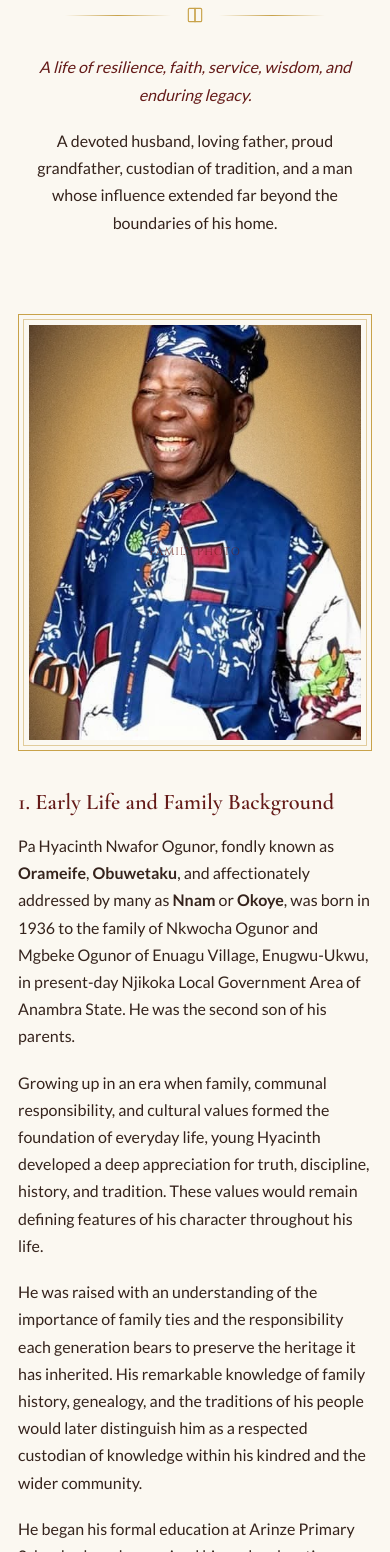
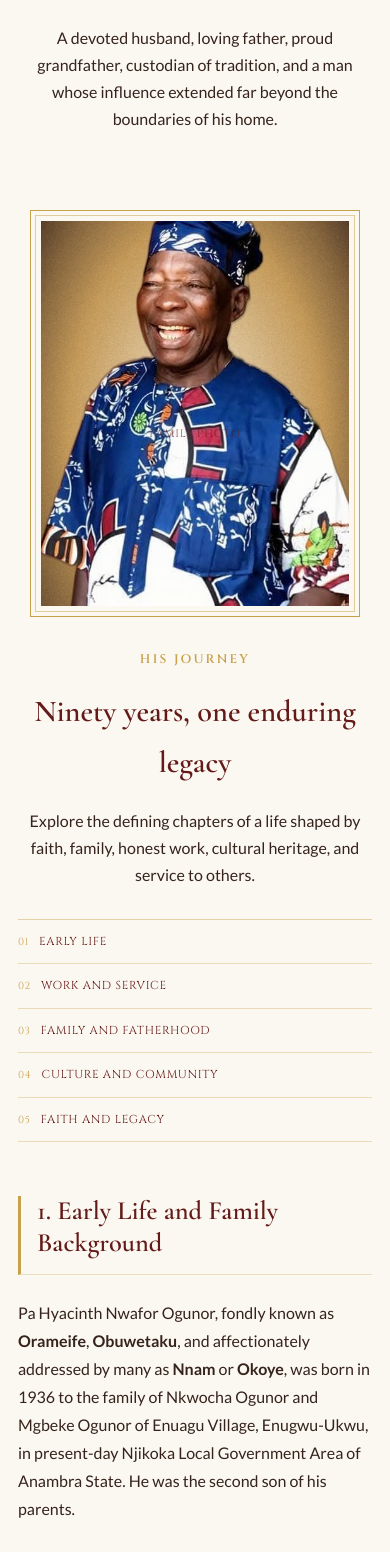
Before and after one commit to Drwaxy/ogunor-memorial-site, a plain HTML site: page biography.html in a window 390 px wide. Shown: the part 448-2000 px from the top of the page. Drawn offline with nearby package versions, Linux system fonts and the light colour scheme.

Commit message:
feat: redesign biography reading experience

```diff
--- a/biography.html
+++ b/biography.html
@@ -30,8 +30,8 @@
 
   <section style="padding-top:0;">
     <div class="container biography-layout">
-      <div>
-        <div class="ornate-frame" style="position:sticky; top:100px;">
+      <div class="bio-portrait">
+        <div class="ornate-frame">
           <div class="photo-slot">
             <img src="assets/photos/biography.jpg" alt="Late Pa. Hyacinth Nwafor Ogunor, smiling, in traditional blue attire" onerror="this.style.display='none'">
             <svg class="icon"><use href="assets/icons/sprite.svg#icon-image"></use></svg>
@@ -40,9 +40,22 @@
         </div>
       </div>
 
-      <div>
+      <div class="bio-guide">
+        <p class="eyebrow">His Journey</p>
+        <h2>Ninety years, one enduring legacy</h2>
+        <p>Explore the defining chapters of a life shaped by faith, family, honest work, cultural heritage, and service to others.</p>
+        <nav class="bio-chapters" aria-label="Biography chapters">
+          <a href="#early-life"><span>01</span> Early life</a>
+          <a href="#career"><span>02</span> Work and service</a>
+          <a href="#family"><span>03</span> Family and fatherhood</a>
+          <a href="#community"><span>04</span> Culture and community</a>
+          <a href="#faith"><span>05</span> Faith and legacy</a>
+        </nav>
+      </div>
+    </div>
 
-        <h3>1. Early Life and Family Background</h3>
+    <article class="container biography-story">
+        <h3 id="early-life">1. Early Life and Family Background</h3>
         <p>Pa Hyacinth Nwafor Ogunor, fondly known as <strong>Orameife</strong>, <strong>Obuwetaku</strong>, and affectionately addressed by many as <strong>Nnam</strong> or <strong>Okoye</strong>, was born in 1936 to the family of Nkwocha Ogunor and Mgbeke Ogunor of Enuagu Village, Enugwu-Ukwu, in present-day Njikoka Local Government Area of Anambra State. He was the second son of his parents.</p>
         <p>Growing up in an era when family, communal responsibility, and cultural values formed the foundation of everyday life, young Hyacinth developed a deep appreciation for truth, discipline, history, and tradition. These values would remain defining features of his character throughout his life.</p>
         <p>He was raised with an understanding of the importance of family ties and the responsibility each generation bears to preserve the heritage it has inherited. His remarkable knowledge of family history, genealogy, and the traditions of his people would later distinguish him as a respected custodian of knowledge within his kindred and the wider community.</p>
@@ -59,7 +72,7 @@
         </div>
         <p style="text-align:center; font-size:0.85rem; opacity:0.7; margin-top:-20px;">From his years of trade and travel across Northern Nigeria.</p>
 
-        <h3>3. Contributing to Nigeria&rsquo;s Electrification and Infrastructure Development</h3>
+        <h3 id="career">3. Contributing to Nigeria&rsquo;s Electrification and Infrastructure Development</h3>
         <p>Following the end of the Civil War in 1970, Pa Hyacinth embarked on a new professional chapter when he joined Siemens as a contract staff member on a major electricity transmission infrastructure project.</p>
         <p>His work involved the construction of high-voltage electricity transmission lines across different parts of Nigeria, beginning from Enugu and extending through Numan, Mubi, and areas of the former Gongola State, including territories now within Adamawa and Gombe states.</p>
         <p>At a time when Nigeria was rebuilding from the devastation of the Civil War and expanding its national infrastructure, these projects formed part of the country&rsquo;s efforts to extend electricity transmission and improve access to power across different regions. Working on such projects demanded dedication, mobility, endurance, and the willingness to operate in unfamiliar environments, often far from home.</p>
@@ -71,7 +84,7 @@
         <p>He remained in service until he attained retirement age, bringing to a close a journey that had taken him from trading in Northern Nigeria to infrastructure development, skilled craftsmanship, and public service. Across these different occupations, one principle remained constant: his belief in the dignity of labour and the responsibility of a man to provide for his family through honest work.</p>
         <p>He did not measure the worth of a person by the office they occupied or the wealth they accumulated. Rather, he believed that discipline, integrity, and a willingness to work were the true foundations of a respectable life. These convictions were not merely ideas he expressed; they were values he demonstrated through his own life and passed on to his children.</p>
 
-        <h3>5. Marriage, Fatherhood and Family Life</h3>
+        <h3 id="family">5. Marriage, Fatherhood and Family Life</h3>
         <p>On <strong>17 December 1974</strong>, Pa Hyacinth married his beloved wife, the late Mrs Ogechukwu Ogunor (n&eacute;e Ochomma). Their union marked the beginning of a beautiful family journey founded on love, companionship, shared responsibility, and a commitment to raising children with strong moral and spiritual values. Their marriage was blessed with eight children.</p>
 
         <div class="ornate-frame" style="margin:32px 0;">
@@ -95,7 +108,7 @@
         <p>For his family, those simple calls represented something far greater than routine communication &mdash; they were a constant expression of a father&rsquo;s love, concern, and reassuring presence. He was equally delighted by the arrival of his grandchildren, whose presence brought fresh joy into his life and gave him the opportunity to extend his affection and wisdom to another generation.</p>
         <p>Although the loss of his wife remained an enduring part of his personal story, he continued to uphold the family they had built together. He became its steady pillar, ensuring that the absence of one parent would not diminish the love, guidance, and sense of belonging that defined their home. In many ways, his greatest accomplishment was not found in the different professions he practised, but in the family he raised and the relationships he sustained throughout his lifetime.</p>
 
-        <h3>7. Leadership, Family Heritage and Community Service</h3>
+        <h3 id="community">7. Leadership, Family Heritage and Community Service</h3>
         <p>As the oldest man of Umuokpora Kindred, Pa Hyacinth naturally assumed the customary responsibility of headship within the kindred and the wider Ogunor family. His position was not the result of an appointment or an election &mdash; it came through his seniority as the eldest surviving man, in accordance with the traditions governing family leadership and the responsibilities of elders.</p>
         <p>He was deeply respected for his knowledge of family history, genealogy, customs, and the traditions of his people, and possessed a remarkable ability to recall historical events, explain family relationships, and connect the experiences of earlier generations with the present. He understood that traditions were not merely ceremonies to be observed but a body of knowledge and values that must be preserved and passed from one generation to another.</p>
         <p>As the eldest man, he played an important role in resolving disputes, maintaining harmony, and encouraging peaceful relationships among members of the kindred. He participated in important family occasions, offered guidance during marriages, welcomed newborns into the family, and provided counsel on matters that required the wisdom of an elder. His leadership was rooted in fairness, patience, truth, and an unwavering desire to preserve peace.</p>
@@ -120,7 +133,7 @@
         <p>During his retirement, his home in Enuagu Village became a place where the same spirit of hospitality he had enjoyed during his travels was generously extended to others. He welcomed visitors to his community with genuine warmth, making time to engage them in conversation, share stories, and ensure they felt at home. Whether the visitor was a relative returning home, a friend, or someone visiting the community for the first time, Orameife understood the importance of making people feel welcome.</p>
         <p>For him, hospitality was not simply a social obligation &mdash; it was an expression of his belief that every human being deserved kindness, dignity, and respect. He was proudly Igbo, deeply rooted in the traditions of his ancestors, yet his heart was large enough to embrace people from every part of Nigeria. His life demonstrated that one could remain firmly grounded in one&rsquo;s cultural identity while appreciating and respecting the traditions of others.</p>
 
-        <h3>10. Faith, Character and Personal Convictions</h3>
+        <h3 id="faith">10. Faith, Character and Personal Convictions</h3>
         <p>Pa Hyacinth was a committed Catholic and a member of several societies in St. Theresa&rsquo;s Catholic Church, Enugwu-Ukwu. His Christian faith was an important foundation of his life and influenced the way he approached family responsibilities, relationships, and personal conduct. He believed strongly in raising his children in the fear of God and encouraged them to live with honesty, humility, compassion, and respect for others.</p>
         <p>His faith existed alongside a profound appreciation for Igbo history and traditional values. He understood the importance of preserving cultural identity while remaining devoted to his Christian beliefs. He was a man who valued peace and happiness above unnecessary conflict, and preferred reconciliation to division, believing that a person&rsquo;s character should be evident in how they treated others.</p>
         <p>Truthfulness was particularly important to him. Whether he was recounting historical events, offering family advice, or addressing disagreements, he was guided by his conviction that truth and integrity should never be compromised for temporary convenience. He also believed deeply in self-discipline &mdash; to him, leadership began with the ability to govern oneself before seeking to guide others. Authority without character held little meaning, and wealth without integrity was never a measure of genuine accomplishment.</p>
@@ -142,8 +155,7 @@
           <svg class="icon"><use href="assets/icons/sprite.svg#icon-flower"></use></svg>
         </div>
         <p style="text-align:center;" class="signature">Obuwetaku &mdash; Rest in Peace</p>
-      </div>
-    </div>
+    </article>
   </section>
 </main>
 
--- a/css/style.css
+++ b/css/style.css
@@ -324,14 +324,71 @@ textarea:focus-visible {
   margin-top: 28px;
 }
 
-.story-intro,
-.biography-layout {
+.story-intro {
   display: grid;
   gap: 48px;
   align-items: center;
 }
 .story-intro { grid-template-columns: 1fr 1.2fr; }
-.biography-layout { grid-template-columns: 0.9fr 1.4fr; align-items: start; }
+
+.biography-layout {
+  display: grid;
+  grid-template-columns: minmax(260px, 0.8fr) minmax(0, 1.2fr);
+  gap: clamp(36px, 7vw, 84px);
+  align-items: center;
+  max-width: 980px;
+  margin-bottom: 84px;
+}
+.bio-portrait { max-width: 380px; width: 100%; justify-self: end; }
+.bio-guide { max-width: 520px; }
+.bio-guide h2 { margin-bottom: 18px; }
+.bio-chapters {
+  display: grid;
+  grid-template-columns: repeat(2, minmax(0, 1fr));
+  gap: 0 24px;
+  margin-top: 30px;
+  border-top: 1px solid rgba(200,162,74,0.45);
+}
+.bio-chapters a {
+  display: flex;
+  align-items: baseline;
+  gap: 10px;
+  padding: 12px 0;
+  border-bottom: 1px solid rgba(200,162,74,0.35);
+  color: var(--wine);
+  font-family: var(--font-sub);
+  font-size: 0.72rem;
+  letter-spacing: 0.06em;
+  text-transform: uppercase;
+}
+.bio-chapters a:hover { color: var(--gold); }
+.bio-chapters span { color: var(--gold); font-size: 0.64rem; }
+
+.biography-story {
+  max-width: 800px;
+  font-size: 1.05rem;
+  line-height: 1.82;
+}
+.biography-story h3 {
+  scroll-margin-top: 100px;
+  margin: 76px 0 24px;
+  padding: 0 0 14px 22px;
+  border-left: 3px solid var(--gold);
+  border-bottom: 1px solid rgba(200,162,74,0.3);
+  font-size: clamp(1.65rem, 3vw, 2.15rem);
+  line-height: 1.2;
+}
+.biography-story h3:first-child { margin-top: 0; }
+.biography-story > p { margin-bottom: 1.35em; }
+.biography-story .ornate-frame {
+  max-width: 680px;
+  margin: 48px auto 32px !important;
+}
+.biography-story blockquote {
+  padding: 28px 0;
+  border-top: 1px solid var(--gold);
+  border-bottom: 1px solid var(--gold);
+}
 
 /* -------- Sections -------- */
 section { padding: 88px 0; }
@@ -504,11 +561,31 @@ button:disabled { cursor: not-allowed; opacity: 0.65; }
 
 @media (max-width: 760px) {
   section { padding: 64px 0; }
+  .nav-inner { padding: 12px 16px; }
+  .brand { min-width: 0; gap: 8px; }
+  .brand-text { font-size: 0.7rem; line-height: 1.35; }
+  .brand-text strong { display: block; }
   .story-intro,
   .biography-layout { grid-template-columns: 1fr; gap: 32px; }
-  .biography-layout .ornate-frame { position: relative !important; top: auto !important; }
+  .biography-layout { margin-bottom: 54px; }
+  .bio-portrait { max-width: 330px; justify-self: center; }
+  .bio-guide { text-align: center; margin: 0 auto; }
+  .bio-chapters { text-align: left; }
+  .biography-story { font-size: 1rem; line-height: 1.75; }
+  .biography-story h3 { margin-top: 56px; padding-left: 16px; }
+  body[data-page="biography"] .section-head h1 {
+    font-size: clamp(2.25rem, 10vw, 3.2rem);
+    overflow-wrap: anywhere;
+  }
+  body[data-page="biography"] .section-head .script { font-size: clamp(1.8rem, 8vw, 2.5rem); }
   .hero { min-height: 82vh; }
   .hero-content { padding-top: 56px; padding-bottom: 56px; }
+}
+
+@media (max-width: 520px) {
+  .bio-chapters { grid-template-columns: 1fr; }
+  body[data-page="biography"] .section-head h1 { font-size: 2rem; }
+  body[data-page="biography"] .section-head .script { font-size: 1.65rem; }
 }
 
 @media (max-width: 420px) {
```
